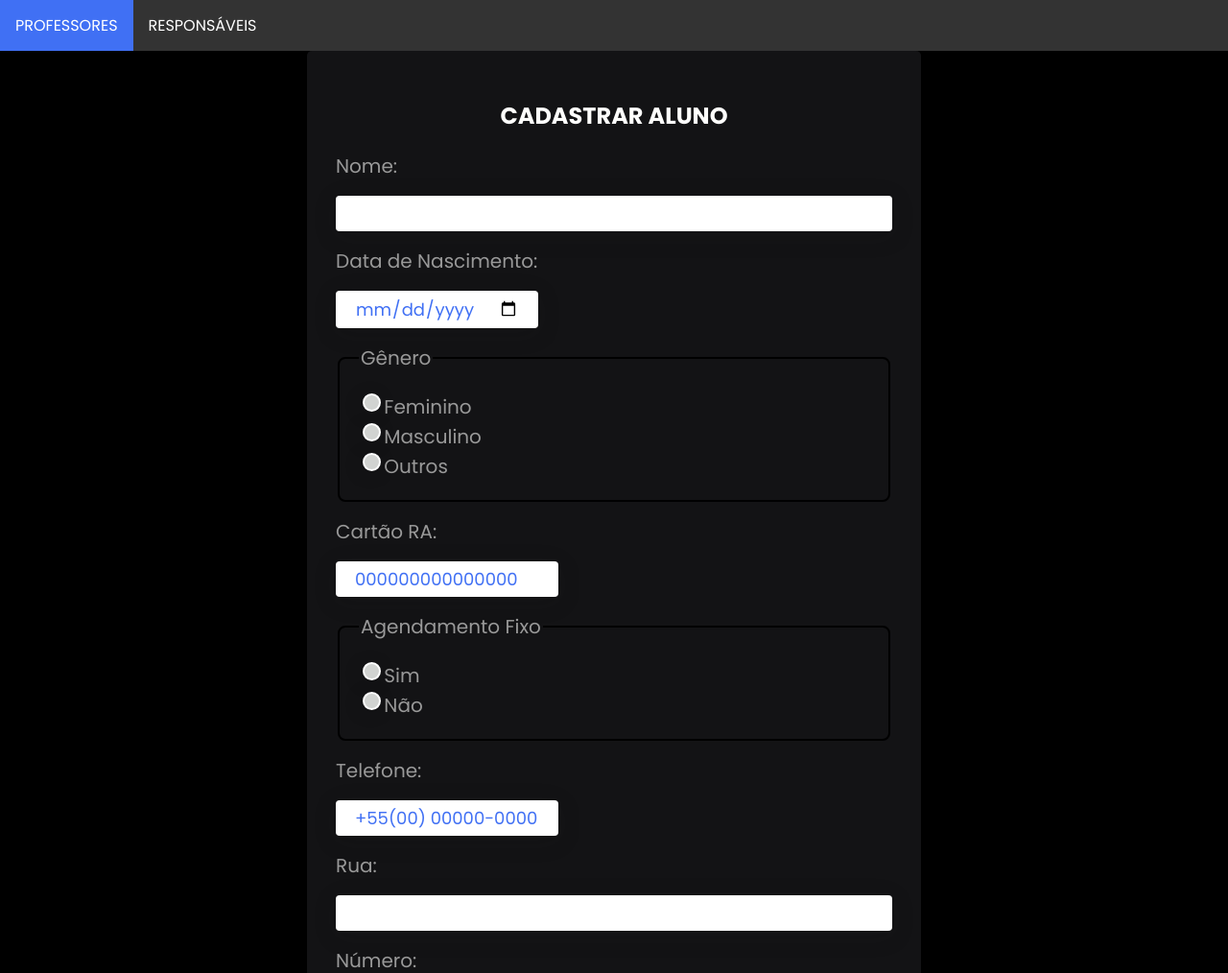
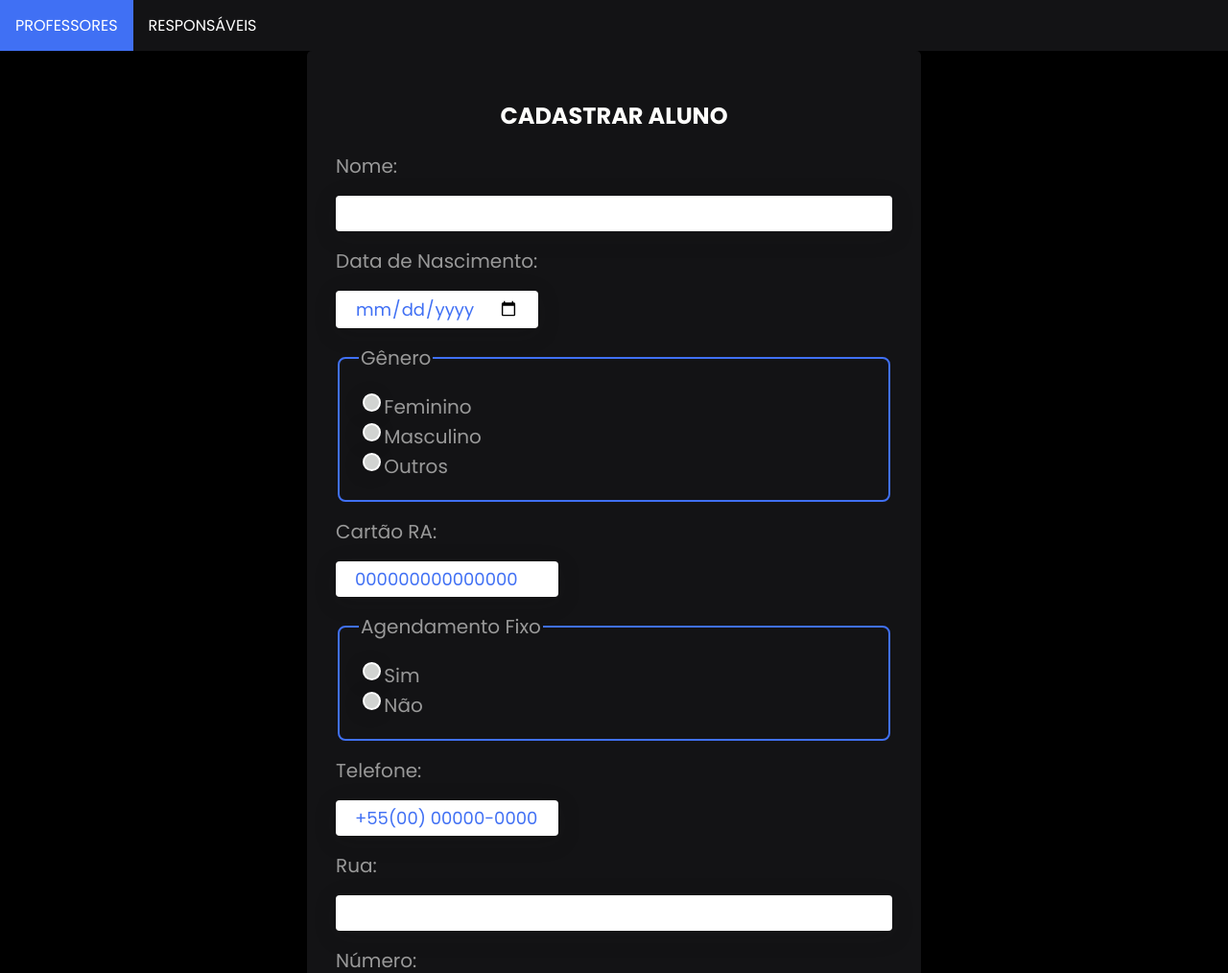
Before and after one commit to LyneCrist/Gestao-Escolar-Digital, a Django app: page /pacientes/cadastro/ in a window 1280 px wide. Shown: the top 1014 px of the page at 96% size. Run offline with Django 5.2, Linux system fonts and the light colour scheme; parts of the project's set-up code (start-up, migrations or seed data) failed here and were passed over.

Commit message:
atualizando cores

```diff
--- a/laboratorio.html
+++ b/laboratorio.html
@@ -56,7 +56,7 @@
         }
 
         .form_row fieldset {
-            border: 2px solid black;
+            border: 2px solid #4070f4;
             border-radius: 8px;
             padding: 20px;
         }
--- a/templates/static/css/main.css
+++ b/templates/static/css/main.css
@@ -133,7 +133,7 @@ body {
     color: white;
 }
 
-/* .form.button {
+.form.button {
     width: 100%;
     background-color: #4070F4;
     cursor: pointer;
@@ -145,7 +145,7 @@ body {
     font-weight: 500;
     text-transform: uppercase;
     margin: 20px 0px 20px;
-} */
+}
 
 .button {
     background-color: #4070F4;
--- a/templates/static/css/menu.css
+++ b/templates/static/css/menu.css
@@ -3,7 +3,7 @@ ul.horizontal {
   margin: 0;
   padding: 0;
   overflow: hidden;
-  background-color: #333;
+  background-color: #131315;
 }
 
 ul.horizontal li {
@@ -19,7 +19,7 @@ ul.horizontal li a {
 }
 
 ul.horizontal li a:hover:not(.active) {
-  background-color: #000;
+  background-color: #131315;
 }
 
 ul.horizontal li a.active {
--- a/templates/static/css/patient-form.css
+++ b/templates/static/css/patient-form.css
@@ -46,7 +46,7 @@
 }
 
 .form_row fieldset {
-  border: 2px solid black;
+  border: 2px solid #4070f4;
   border-radius: 8px;
   padding: 20px;
 }
--- a/templates/static/css/transporte-form.css
+++ b/templates/static/css/transporte-form.css
@@ -52,8 +52,8 @@
 }
 
 .form_row fieldset {
-  border: 2px solid black;
-  border-radius: 8px;
+  border: 2px solid #4070f4;
+  border-radius: 5px;
   padding: 20px;
 }
 
```
